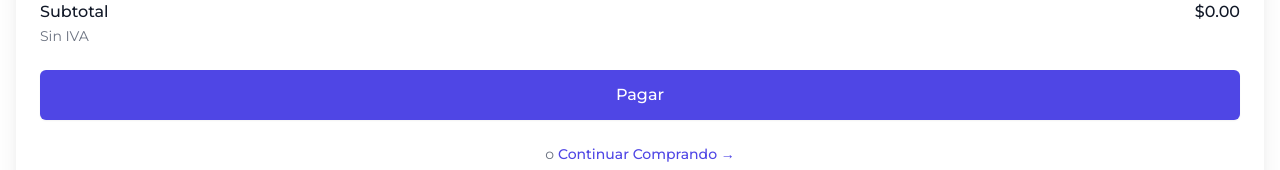
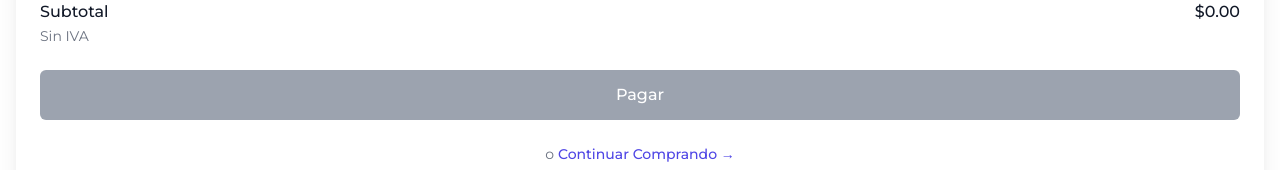
Before and after one commit to paulzuri/proyectoscrum, a React (Vite) app in the folder frontend/: page /cart in a window 1280 px wide. Shown: the part 309-479 px from the top of the page. Built offline with nearby package versions, Linux system fonts and the light colour scheme; no server answers.

Commit message:
Denegación de acceso a checkout si el carrito está vacío

```diff
--- a/frontend/src/pages/books/CartPage.jsx
+++ b/frontend/src/pages/books/CartPage.jsx
@@ -125,12 +125,21 @@ const CartPage = () => {
                     <p className="mt-0.5 text-sm text-gray-500">Sin IVA</p>
 
                     <div className="mt-6">
+                        {/* Condicional para deshabilitar el enlace si el carrito está vacío */}
+                        {cartItems.length === 0 ? (
+                            <span
+                                className="flex items-center justify-center rounded-md border border-transparent bg-gray-400 px-6 py-3 text-base font-medium text-white cursor-not-allowed"
+                            >
+                                Pagar
+                            </span>
+                        ) : (
                             <Link
                                 to="/checkout"
                                 className="flex items-center justify-center rounded-md border border-transparent bg-indigo-600 px-6 py-3 text-base font-medium text-white shadow-sm hover:bg-indigo-700"
                             >
                                 Pagar
                             </Link>
+                        )}
                     </div>
                     <div className="mt-6 flex justify-center text-center text-sm text-gray-500">
                         <Link to="/">
--- a/frontend/src/pages/books/CheckoutPage.jsx
+++ b/frontend/src/pages/books/CheckoutPage.jsx
@@ -11,6 +11,7 @@ import Paypal from './Paypal';
 
 const CheckoutPage = () => {
     const cartItems = useSelector(state => state.cart.cartItems);
+
     const totalPrice = cartItems.reduce((acc, item) => acc + item.newPrice, 0).toFixed(2);
     const { currentUser } = useAuth()
     const {
@@ -32,6 +33,13 @@ const CheckoutPage = () => {
         const allFieldsFilled = requiredFields.every(field => data[field]?.trim() !== '');
         setIsFormValid(allFieldsFilled && isChecked);
     }, [watch(), isChecked]);
+
+    useEffect(() => {
+        if (cartItems.length === 0) {
+            navigate("/cart");
+        }
+    }, [cartItems, navigate]);
+
 
 
     const handleCheckboxChange = (e) => {
```
Lines whose indentation alone changed are shown as unchanged.
